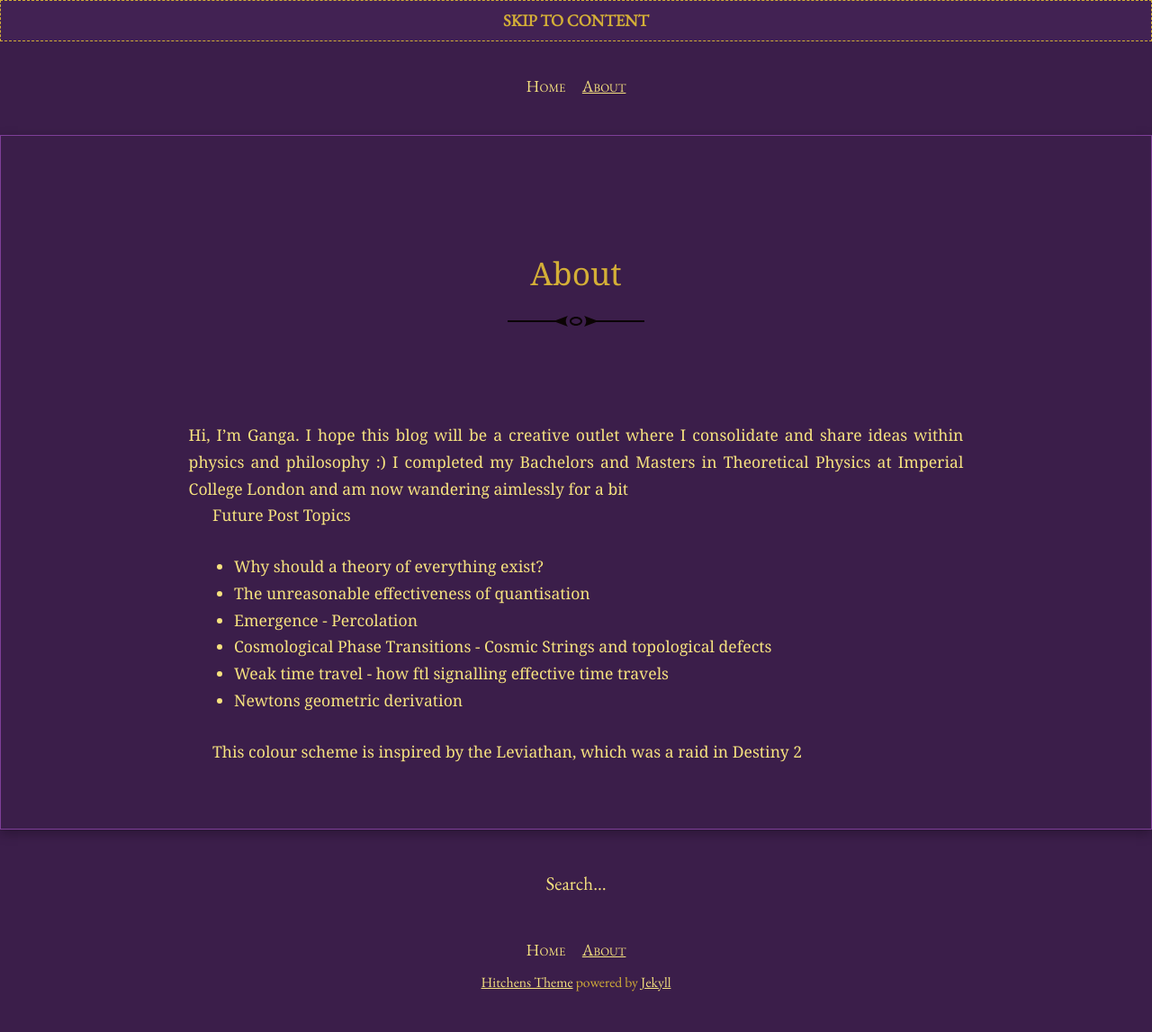
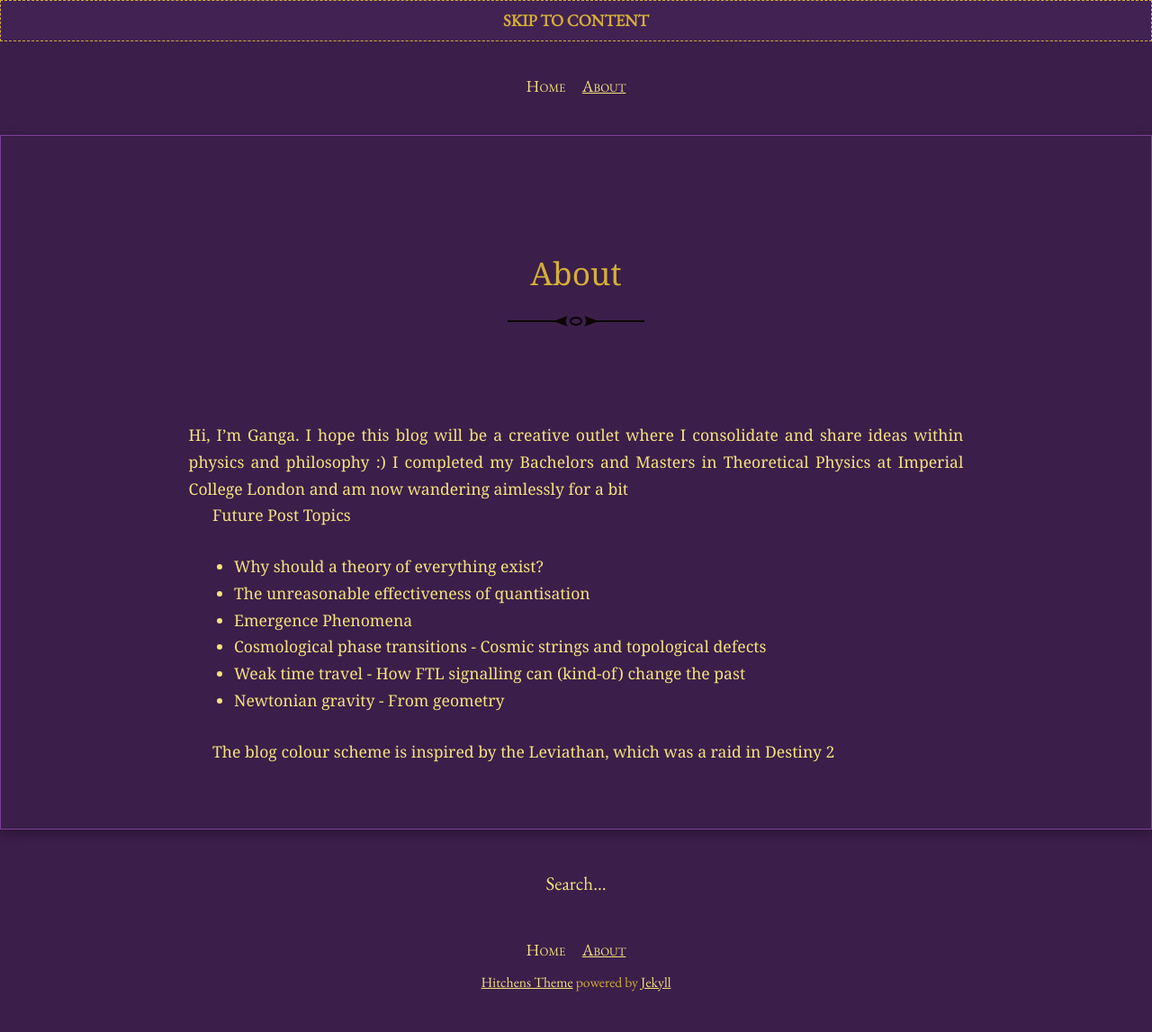
Before and after one commit to GangaSM/Meditations-on-Second-Philosophy, a Jekyll site: the page built from about.md, in a window 1280 px wide. Shown: the whole page at 90% size. Built offline with Jekyll 4.4.1, drawn with Linux system fonts in a browser that asks for light colours.

Commit message:
Update about.md

```diff
--- a/about.md
+++ b/about.md
@@ -10,10 +10,10 @@ I completed my Bachelors and Masters in Theoretical Physics at Imperial College
 Future Post Topics
 - Why should a theory of everything exist?
 - The unreasonable effectiveness of quantisation
-- Emergence - Percolation
-- Cosmological Phase Transitions - Cosmic Strings and topological defects
-- Weak time travel - how ftl signalling effective time travels
-- Newtons geometric derivation
+- Emergence Phenomena
+- Cosmological phase transitions - Cosmic strings and topological defects
+- Weak time travel - How FTL signalling can (kind-of) change the past
+- Newtonian gravity - From geometry
 
 
-This colour scheme is inspired by the Leviathan, which was a raid in Destiny 2
+The blog colour scheme is inspired by the Leviathan, which was a raid in Destiny 2
```
